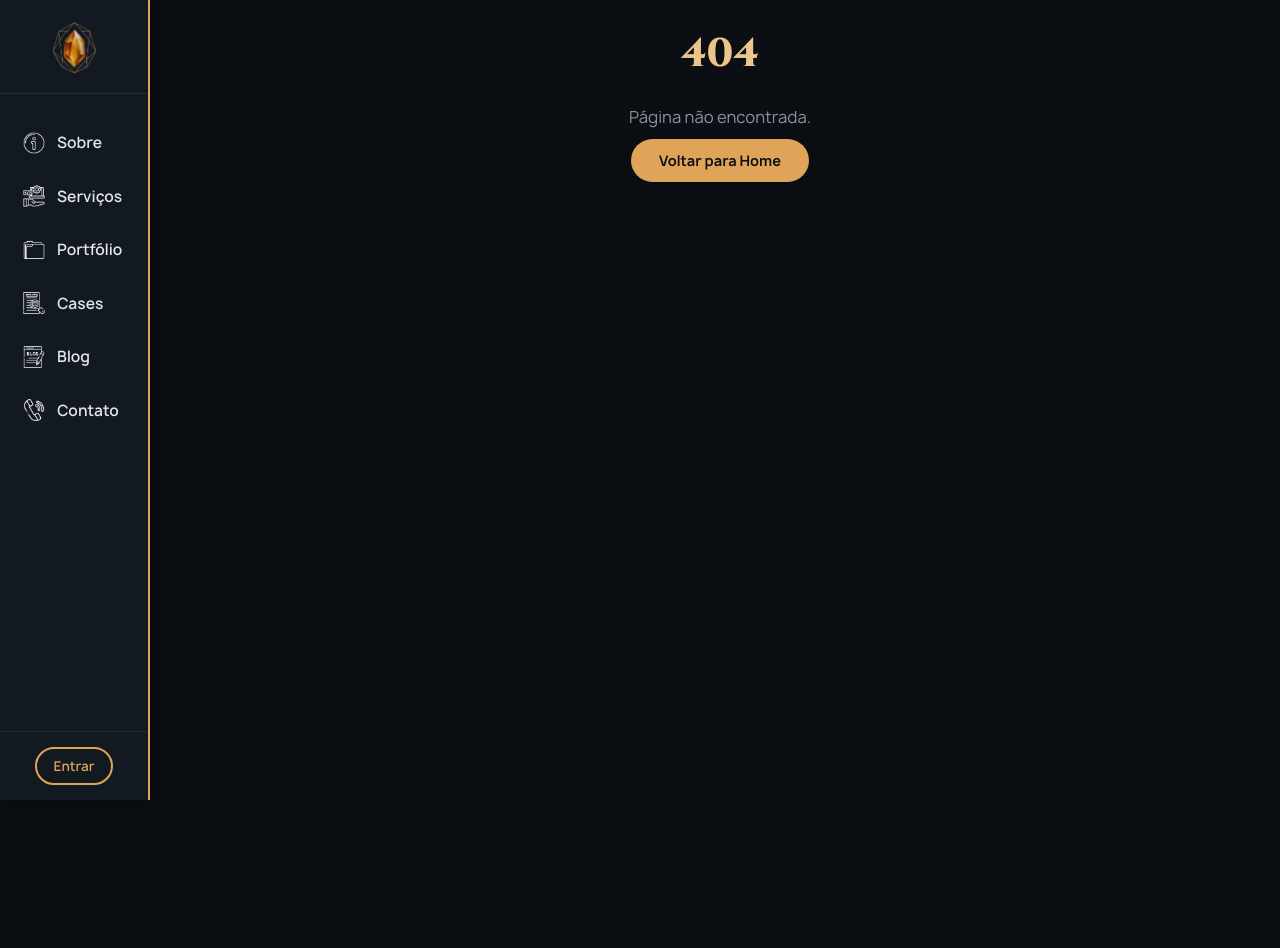
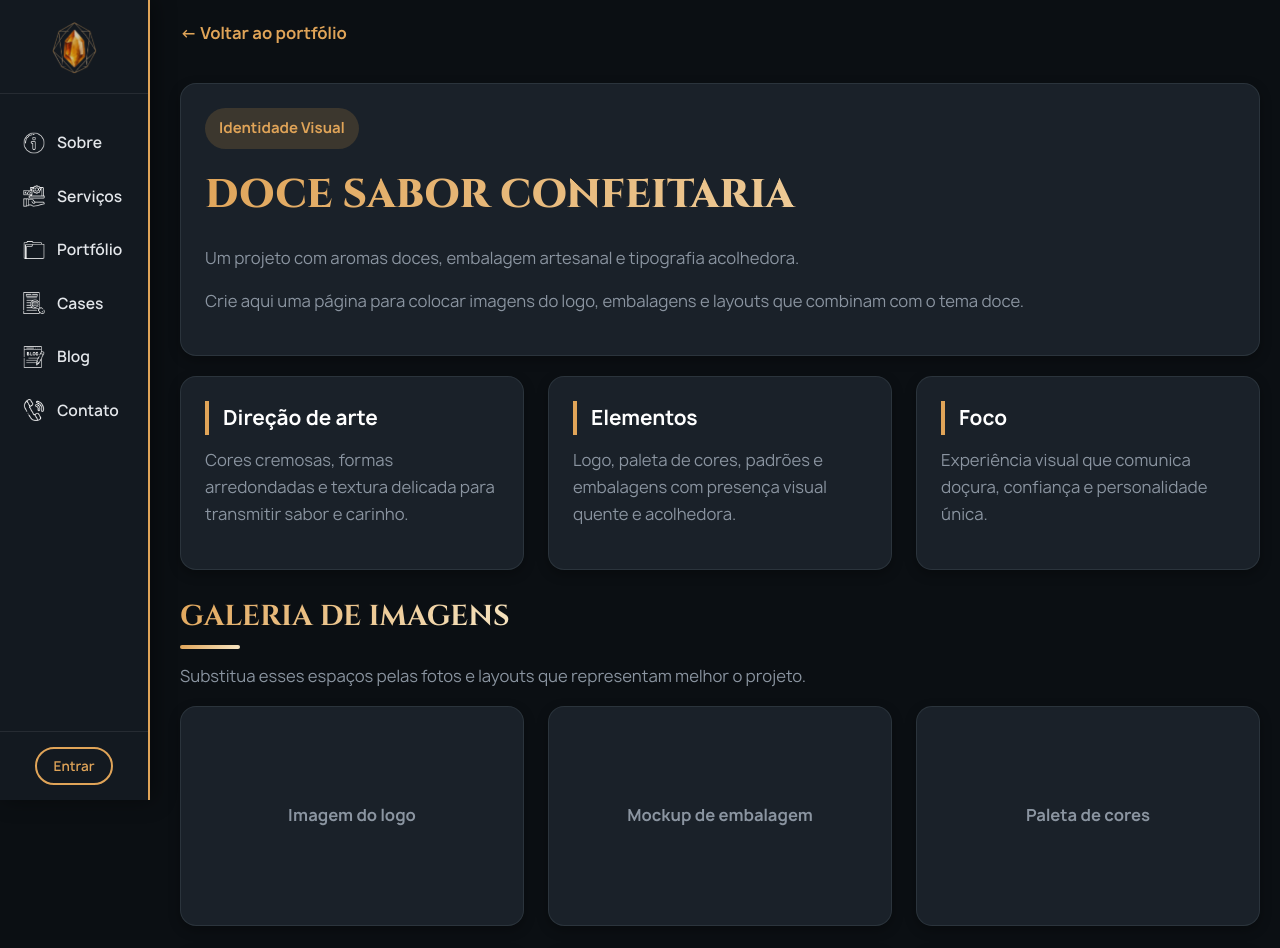
Before and after one commit to IsaqueA-B/Studio-Ambar, a React (Vite) app: page /portfolio/1 in a window 1280 px wide. Before the commit this address had no page. Shown: the top 948 px of the page. Before the commit the page ends 800 px from the top, so only its background shows below. Built offline with nearby package versions, Linux system fonts and the light colour scheme; a web font is replaced by a local one.

Commit message:
Leonardo-PortfolioTrabalhos-22_06_2026

```diff
--- a/src/App.jsx
+++ b/src/App.jsx
@@ -8,6 +8,7 @@ import Admin from './pages/Admin';
 import Sobre from './pages/Sobre';
 import Servicos from './pages/Servicos';
 import Portfolio from './pages/Portfolio';
+import PortfolioCase from './pages/PortfolioCase';
 import Cases from './pages/Cases';
 import Blog from './pages/Blog';
 import Contato from './pages/Contato';
@@ -26,6 +27,7 @@ function App() {
         <Route path="/register" element={<Register />} />
         <Route path="/servicos" element={<Servicos />} />
         <Route path="/portfolio" element={<Portfolio />} />
+        <Route path="/portfolio/:id" element={<PortfolioCase />} />
         <Route path="/cases" element={<Cases />} />
         <Route path="/blog" element={<Blog />} />
         <Route path="/contato" element={<Contato />} />
--- /dev/null
+++ b/src/pages/PortfolioCase.jsx
@@ -0,0 +1,86 @@
+import React from 'react';
+import { Link, useParams } from 'react-router-dom';
+import '../styles/portfolio-case.css';
+
+const projetos = [
+  {
+    id: '1',
+    nome: 'Doce Sabor Confeitaria',
+    categoria: 'Identidade Visual',
+    desc: 'Um projeto com aromas doces, embalagem artesanal e tipografia acolhedora.',
+    destaque: 'Crie aqui uma página para colocar imagens do logo, embalagens e layouts que combinam com o tema doce.',
+    conceito: 'Cores cremosas, formas arredondadas e textura delicada para transmitir sabor e carinho.',
+  },
+  {
+    id: '2',
+    nome: 'TechStart',
+    categoria: 'Branding & Web',
+    desc: 'Marca moderna para startup de tecnologia com foco em inovação e usabilidade.',
+    destaque: 'Use as caixas abaixo para trocar pelos seus arquivos de imagem, mockups ou moodboard.',
+    conceito: 'Visual limpo, tipografia sans-serif e elementos geométricos que passam confiança.',
+  },
+];
+
+function PortfolioCase() {
+  const { id } = useParams();
+  const projeto = projetos.find((item) => item.id === id) || projetos[0];
+
+  const isTech = projeto.id === '2';
+
+  return (
+    <main className={`p-20 animacao-entrada ${isTech ? 'tech-theme' : ''}`}>
+      <section className="mb-20">
+          <Link to="/portfolio" className="btn-voltar">← Voltar ao portfólio</Link>
+        <div className={`portfolio-case-hero card mt-20 ${isTech ? 'portfolio-tech-hero' : ''}`}>
+          <span className="portfolio-case-tag">{projeto.categoria}</span>
+          <h1>{projeto.nome}</h1>
+          <p>{isTech ? 'Branding completo para startups — logotipo, guidelines e aplicações digitais.' : projeto.desc}</p>
+          <p className="portfolio-case-highlight">{projeto.destaque}</p>
+        </div>
+      </section>
+
+      <section className="portfolio-case-info grid-3x3 mb-20">
+        <div className="card portfolio-case-panel">
+          <h3>Direção de arte</h3>
+          <p>{projeto.conceito}</p>
+        </div>
+        <div className="card portfolio-case-panel">
+          <h3>Elementos</h3>
+          <p>Logo, paleta de cores, padrões e embalagens com presença visual quente e acolhedora.</p>
+        </div>
+        <div className="card portfolio-case-panel">
+          <h3>Foco</h3>
+          <p>Experiência visual que comunica doçura, confiança e personalidade única.</p>
+        </div>
+      </section>
+
+      <section>
+        <h2>Galeria de imagens</h2>
+        <p>Substitua esses espaços pelas fotos e layouts que representam melhor o projeto.</p>
+        <div className="portfolio-case-gallery grid-3x3">
+          {isTech ? (
+            <>
+              <div className="card image-placeholder">Logo & símbolo</div>
+              <div className="card image-placeholder">Dashboard UI / Mockup</div>
+              <div className="card image-placeholder">Paleta & ícones</div>
+              <div className="card image-placeholder">Guidelines / Tipografia</div>
+              <div className="card image-placeholder">Aplicação em website</div>
+              <div className="card image-placeholder">Mockups de apresentação</div>
+            </>
+          ) : (
+            <>
+              <div className="card image-placeholder">Imagem do logo</div>
+              <div className="card image-placeholder">Mockup de embalagem</div>
+              <div className="card image-placeholder">Paleta de cores</div>
+              <div className="card image-placeholder">Material de ponto de venda</div>
+              <div className="card image-placeholder">Arte de redes sociais</div>
+              <div className="card image-placeholder">Aplicação em papelaria</div>
+            </>
+          )}
+        </div>
+      </section>
+    </main>
+  );
+}
+
+export default PortfolioCase;
--- /dev/null
+++ b/src/styles/portfolio-case.css
@@ -0,0 +1,74 @@
+.btn-voltar {
+    display: inline-block;
+    margin-bottom: 16px;
+    color: var(--brand-ambar);
+    text-decoration: none;
+    font-weight: 700;
+}
+
+.portfolio-case-hero {
+    padding: 32px;
+    border-radius: var(--radius);
+}
+
+.portfolio-case-tag {
+    display: inline-block;
+    margin-bottom: 12px;
+    padding: 8px 14px;
+    background: rgba(255, 183, 77, 0.15);
+    color: var(--brand-ambar);
+    border-radius: 999px;
+    font-size: 0.9rem;
+    font-weight: 700;
+}
+
+.portfolio-case-highlight {
+    margin-top: 16px;
+    color: var(--text-muted);
+}
+
+.portfolio-case-panel {
+    min-height: 180px;
+}
+
+.portfolio-case-gallery .card {
+    min-height: 220px;
+    display: flex;
+    align-items: center;
+    justify-content: center;
+    text-align: center;
+    color: var(--text-muted);
+    font-weight: 700;
+}
+
+.image-placeholder {
+    background: linear-gradient(135deg, rgba(255, 224, 178, 0.9), rgba(255, 196, 77, 0.85));
+}
+
+@media (max-width: 768px) {
+    .portfolio-case-gallery .card,
+    .portfolio-case-panel {
+        min-height: auto;
+    }
+}
+
+/* Tech / Branding theme */
+.tech-theme .portfolio-case-hero {
+    background: linear-gradient(180deg, rgba(18, 32, 72, 0.9), rgba(32, 58, 102, 0.85));
+    color: #ffffff;
+}
+
+.tech-theme .portfolio-case-tag {
+    background: rgba(99, 102, 241, 0.12);
+    color: #6366f1;
+}
+
+.tech-theme .image-placeholder {
+    background: linear-gradient(135deg, rgba(56, 189, 248, 0.9), rgba(99, 102, 241, 0.85));
+    color: rgba(255,255,255,0.95);
+}
+
+.portfolio-tech-hero h1 {
+    margin-top: 8px;
+    color: inherit;
+}
```
Also changed, not shown: src/pages/Portfolio.jsx (indentation only).
